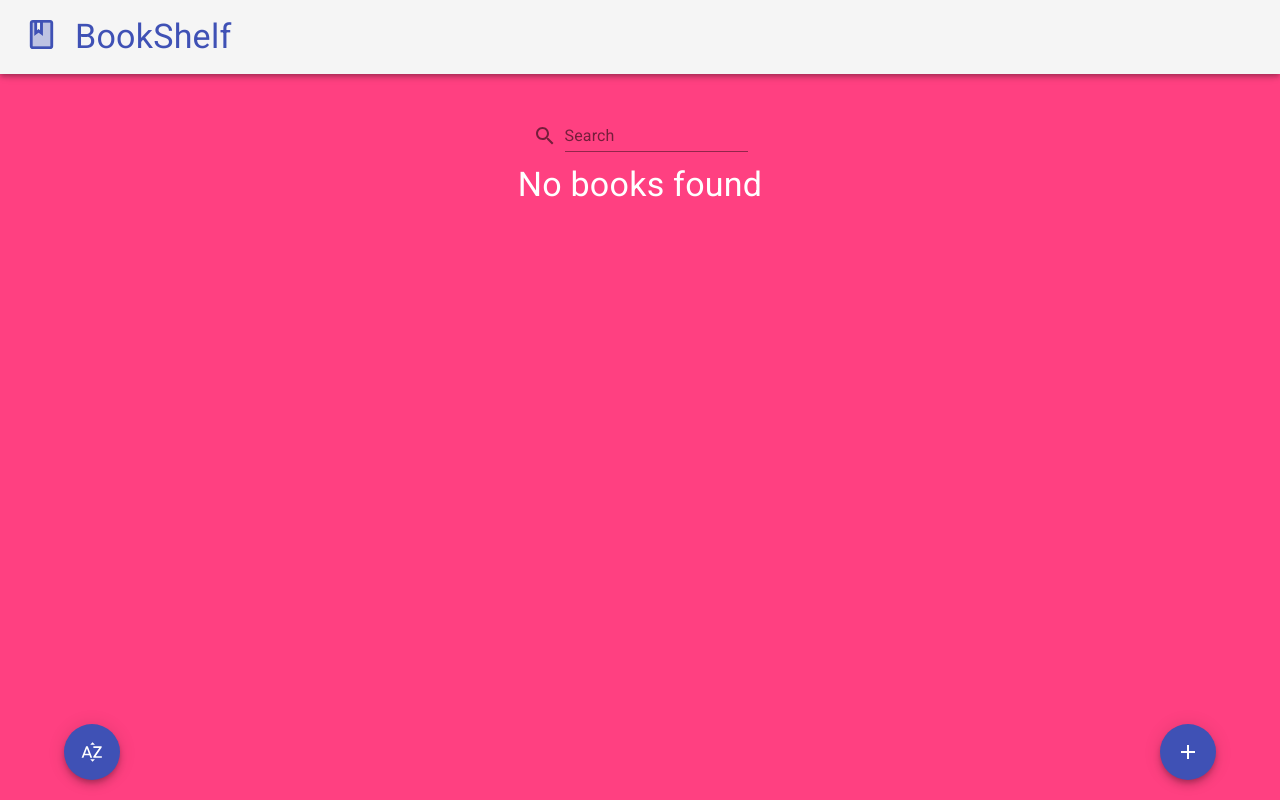
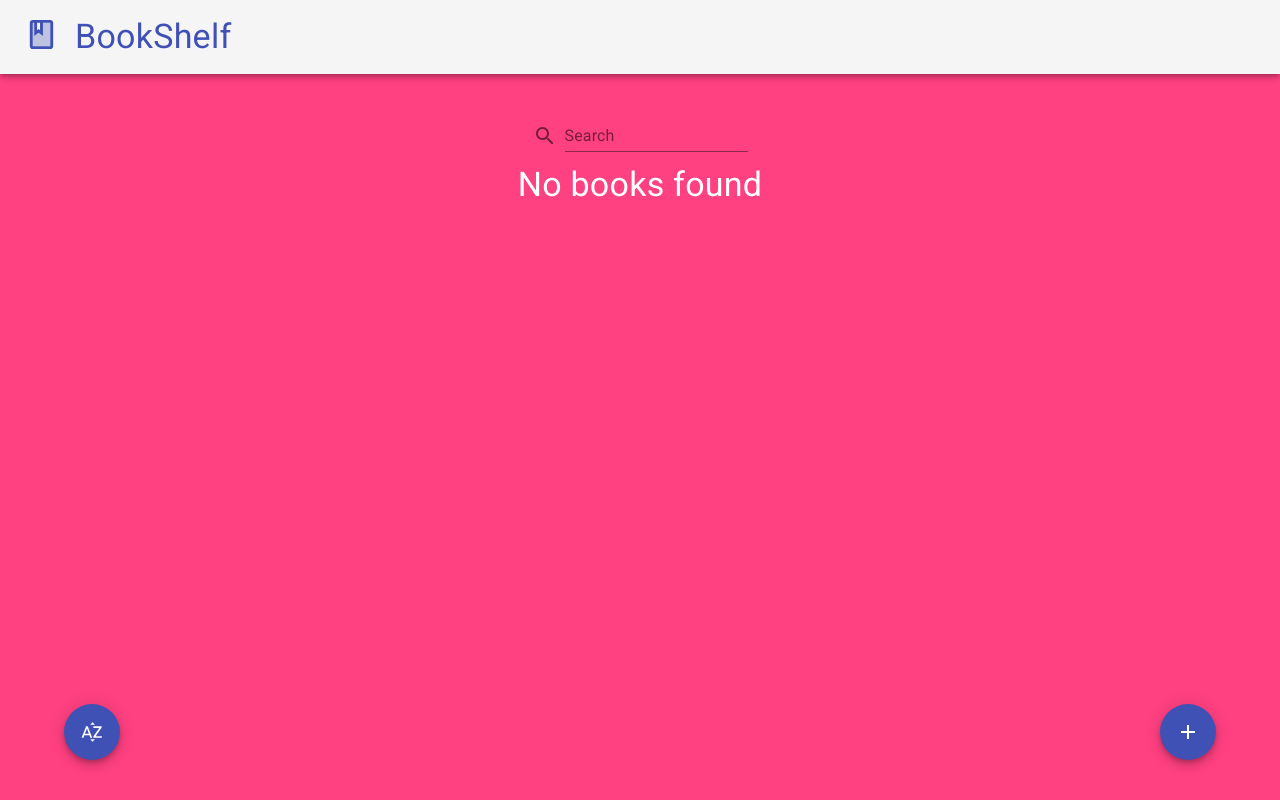
Before and after one commit to CaptainViridian/bookshelf, a React (Create React App) app: page / in a window 1280 px wide. Built offline with nearby package versions, Linux system fonts and the light colour scheme.

Commit message:
fix list actions

```diff
--- a/src/components/BookList/Actions.jsx
+++ b/src/components/BookList/Actions.jsx
@@ -25,7 +25,7 @@ const useStyles = makeStyles((theme) => ({
     display: 'flex',
     justifyContent: 'space-between',
     alignItems: 'flex-end',
-    padding: theme.spacing(2.5, 0),
+    padding: theme.spacing(5, 0),
   },
 }));
 
```
